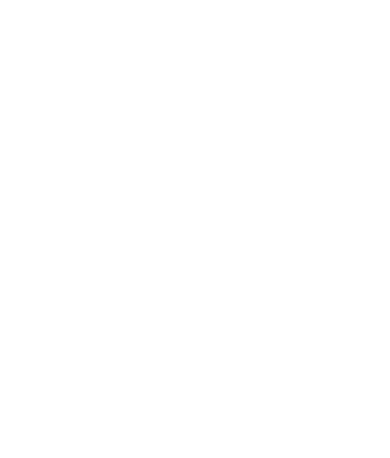
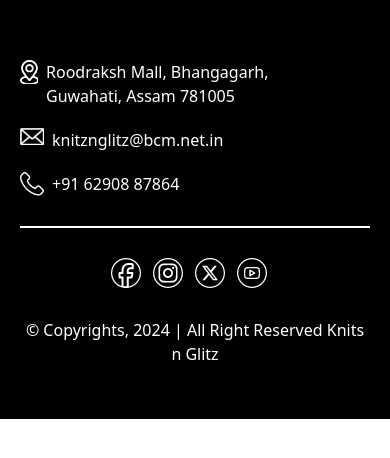
Before and after one commit to dhruvaj-patil/knitz-n-glitz, a plain HTML site: page madhav.html in a window 390 px wide. Drawn offline with nearby package versions, Linux system fonts and the light colour scheme.

Commit message:
footer, desktop & mobile

```diff
--- a/madhav.html
+++ b/madhav.html
@@ -11,7 +11,40 @@
 
 <body>
     <header></header>
-    <footer></footer>
+    <footer>
+        <div class="row contact-details">
+            <div class="col-12 col-md-4">
+                <div class="address d-flex">
+                    <span class="icon"></span>
+                    <span class="content">Roodraksh Mall, Bhangagarh, <br />Guwahati, Assam 781005</span>
+                </div>
+            </div>
+            <div class="col-12 col-md-4">
+                <div class="email d-flex">
+                    <span class="icon"></span>
+                    <span class="content">knitznglitz@bcm.net.in</span>
+                </div>
+            </div>
+            <div class="col-12 col-md-4">
+                <div class="phone d-flex">
+                    <span class="icon"></span>
+                    <span class="content">+91 62908 87864</span>
+                </div>
+            </div>
+        </div>
+        <div class="divider"></div>
+        <div class="social-media-icons row">
+            <div class="icons d-flex col-12 col-md-6">
+                <span class="facebook"></span>
+                <span class="instagram"></span>
+                <span class="twitter"></span>
+                <span class="youtube"></span>
+            </div>
+            <div class="copyright col-12 col-md-6 d-flex">
+                © Copyrights, 2024 | All Right Reserved Knits n Glitz
+            </div>
+        </div>
+    </footer>
     <script src="https://cdn.jsdelivr.net/npm/bootstrap@5.3.3/dist/js/bootstrap.bundle.min.js" integrity="sha384-YvpcrYf0tY3lHB60NNkmXc5s9fDVZLESaAA55NDzOxhy9GkcIdslK1eN7N6jIeHz" crossorigin="anonymous"></script>
     <script src="https://cdn.jsdelivr.net/npm/@popperjs/core@2.11.8/dist/umd/popper.min.js" integrity="sha384-I7E8VVD/ismYTF4hNIPjVp/Zjvgyol6VFvRkX/vR+Vc4jQkC+hVqc2pM8ODewa9r" crossorigin="anonymous"></script>
     <script src="https://cdn.jsdelivr.net/npm/bootstrap@5.3.3/dist/js/bootstrap.min.js" integrity="sha384-0pUGZvbkm6XF6gxjEnlmuGrJXVbNuzT9qBBavbLwCsOGabYfZo0T0to5eqruptLy" crossorigin="anonymous"></script>
--- a/style.css
+++ b/style.css
@@ -8,10 +8,108 @@
 @font-face {
     font-family: 'Neulis_Cursive_Bold';
     src: url('./assets/fonts/Neulis_Cursive_Bold.otf') format('opentype');
-    font-weight: bold;
+    font-weight: normal;
     font-style: normal;
 }
 
-* {
+body {
     font-family: 'Neulis_Cursive_Bold', sans-serif;
 }
+
+:root {
+    --footer-background-color: #000000;
+    --footer-fonts-color: #ffffff;
+}
+
+
+/* footer styles */
+footer {
+    font: normal normal light 16px / 25px 'Bitter';
+    background-color: var(--footer-background-color);
+    color: var(--footer-fonts-color);
+    height: 315px;
+    padding: 47px 90px 107px 90px;
+}
+footer .icon {
+    margin-right: 8px;
+    opacity: 1;
+}
+footer .address .icon {
+    width: 18px;
+    height: 24px;
+    background: transparent url('assets/icons/address/Group_906.png') 0% 0% no-repeat padding-box;
+}
+footer .email {
+    justify-content: center;
+}
+footer .email .icon {
+    width: 24px;
+    height: 17px;
+    background: transparent url('assets/icons/email/Path_1320.png') 0% 0% no-repeat padding-box;
+}
+footer .phone {
+    justify-content: end;
+}
+footer .phone .icon {
+    width: 24px;
+    height: 24px;
+    background: transparent url('assets/icons/phone/Path_1321.png') 0% 0% no-repeat padding-box;
+}
+footer .divider {
+    margin-top: 42.5px;
+    margin-bottom: 42.5px;
+    border: 1px solid var(--footer-fonts-color);
+    opacity: 1;
+}
+footer .social-media-icons .icons span {
+    width: 30px;
+    height: 30px;
+    opacity: 1;
+    margin-right: 12px;
+}
+footer .social-media-icons .icons .facebook {
+    background: transparent url('assets/icons/facebook/Group_189.png') 0% 0% no-repeat padding-box;
+}
+footer .social-media-icons .icons .instagram {
+    background: transparent url('assets/icons/instagram/Group_188.png') 0% 0% no-repeat padding-box;
+}
+footer .social-media-icons .icons .twitter {
+    background: transparent url('assets/icons/twitter/Group_187.png') 0% 0% no-repeat padding-box;
+}
+footer .social-media-icons .icons .youtube {
+    background: transparent url('assets/icons/youtube/Group_5705.png') 0% 0% no-repeat padding-box;
+}
+footer .social-media-icons .copyright {
+    justify-content: end;
+}
+
+/* footer responsive */
+@media (max-width: 768px) {
+    footer {
+        height: 419px;
+        padding-top: 60px;
+        padding-left: 20px;
+        padding-right: 20px;
+    }
+    footer .contact-details>div {
+        padding-bottom: 20px;
+    }
+    footer .divider {
+        margin-top: 10px;
+        margin-bottom: 30px;
+        border: 1px solid var(--footer-fonts-color);
+        opacity: 1;
+    }
+    footer .email,
+    footer .phone {
+        justify-content: start;
+    }
+    footer .social-media-icons .icons {
+        margin-bottom: 30px;
+    }
+    footer .social-media-icons .icons,
+    footer .social-media-icons .copyright {
+        justify-content: center;
+        text-align: center;
+    }
+}
```
Also changed, not shown: assets/icons/address/Group_906.png (added), assets/icons/address/Group_906@2x.png (added), assets/icons/email/Path_1320.png (added), assets/icons/email/Path_1320@2x.png (added), assets/icons/facebook/Group_189.png (added), assets/icons/facebook/Group_189@2x.png (added), assets/icons/instagram/Group_188.png (added), assets/icons/instagram/Group_188@2x.png (added), assets/icons/phone/Path_1321.png (added), assets/icons/phone/Path_1321@2x.png (added), assets/icons/twitter/Group_187.png (added), assets/icons/twitter/Group_187@2x.png (added), assets/icons/youtube/Group_5705.png (added), assets/icons/youtube/Group_5705@2x.png (added).
